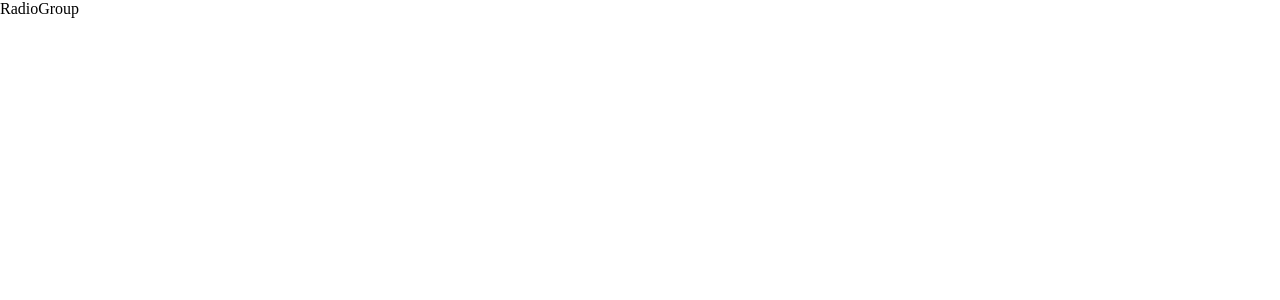
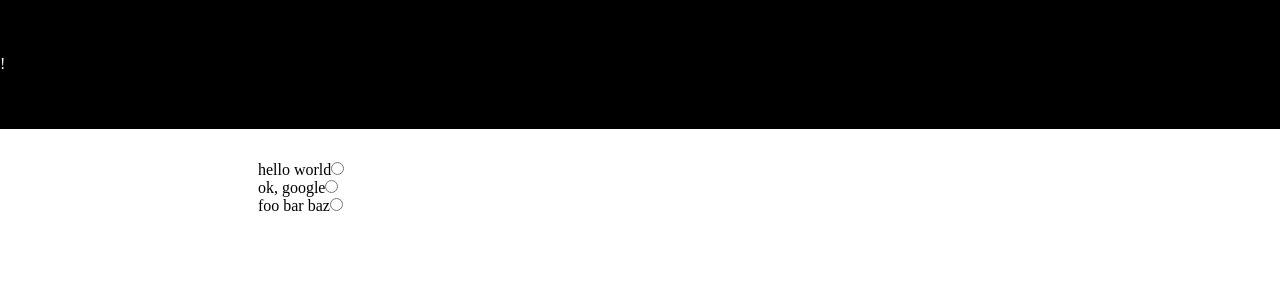
Before and after one commit to nik-kita/vue-lab, a Vue app: page / in a window 1280 px wide. Shown: the top 300 px of the page. Built offline with nearby package versions, Linux system fonts and the light colour scheme.

Commit message:
declare RadioGroup, @pickedValue from child's watchEffect()

```diff
--- a/src/App.vue
+++ b/src/App.vue
@@ -1,5 +1,13 @@
 <script setup lang="ts">
+import { ref } from 'vue';
 import RadioGroup from './lib/RadioGroup.vue';
+
+const title = ref('');
+
+function updateTitle(fresh: string) {
+  console.log(fresh);
+  title.value = fresh;
+}
 
 </script>
 
@@ -7,12 +15,46 @@ import RadioGroup from './lib/RadioGroup.vue';
 
 <template>
   <div class="app root">
-    <RadioGroup />
+    <div class="app header">{{ title }}!</div>
+    <div class="app content">
+      <RadioGroup @picked-value="updateTitle" :radios="[
+      {
+        value: 'hello world',
+      },
+      {
+        value: 'ok, google',
+      },
+      {
+        value: 'foo bar baz'
+      }
+    ]" />
+    </div>
   </div>
 </template>
 
 <style>
 .app.root {
   height: 100%;
+  display: grid;
+  grid-template:
+    "h h h h h"
+    "s c c c c"
+    "s c c c c"
+    "s c c c c"
+    "f f f f f"
+    "f f f f f"
+}
+
+.app.header {
+  grid-area: h;
+  display: flex;
+  align-items: center;
+  background-color: black;
+  color: white;
+}
+
+.app.content {
+  padding: 2rem;
+  grid-area: c;
 }
 </style>
--- a/src/lib/RadioGroup.vue
+++ b/src/lib/RadioGroup.vue
@@ -1,7 +1,36 @@
 <script setup lang="ts">
+import { ref, watchEffect } from 'vue';
+
+
+const props = defineProps<{
+  radios: {
+    value: string,
+    label?: string,
+  }[],
+  value?: string,
+}>();
+const groupValue = ref(props.value);
+const emit = defineEmits<{
+  pickedValue: [value: string]
+}>();
+
+watchEffect(() => {
+  emit('pickedValue', groupValue.value ?? '');
+});
 
 </script>
 
 <template>
-  RadioGroup
+  <div class="radio-group">
+    <div class="radio" v-for="{ value, label } of props.radios" :key="value">
+      <label :for="value">{{ label || value }}</label>
+      <input class="radio-input" type="radio" :value="value" v-model="groupValue" />
+    </div>
+  </div>
 </template>
+
+<style scoped>
+.radio:hover {
+  background-color: lightcoral;
+}
+</style>
```
